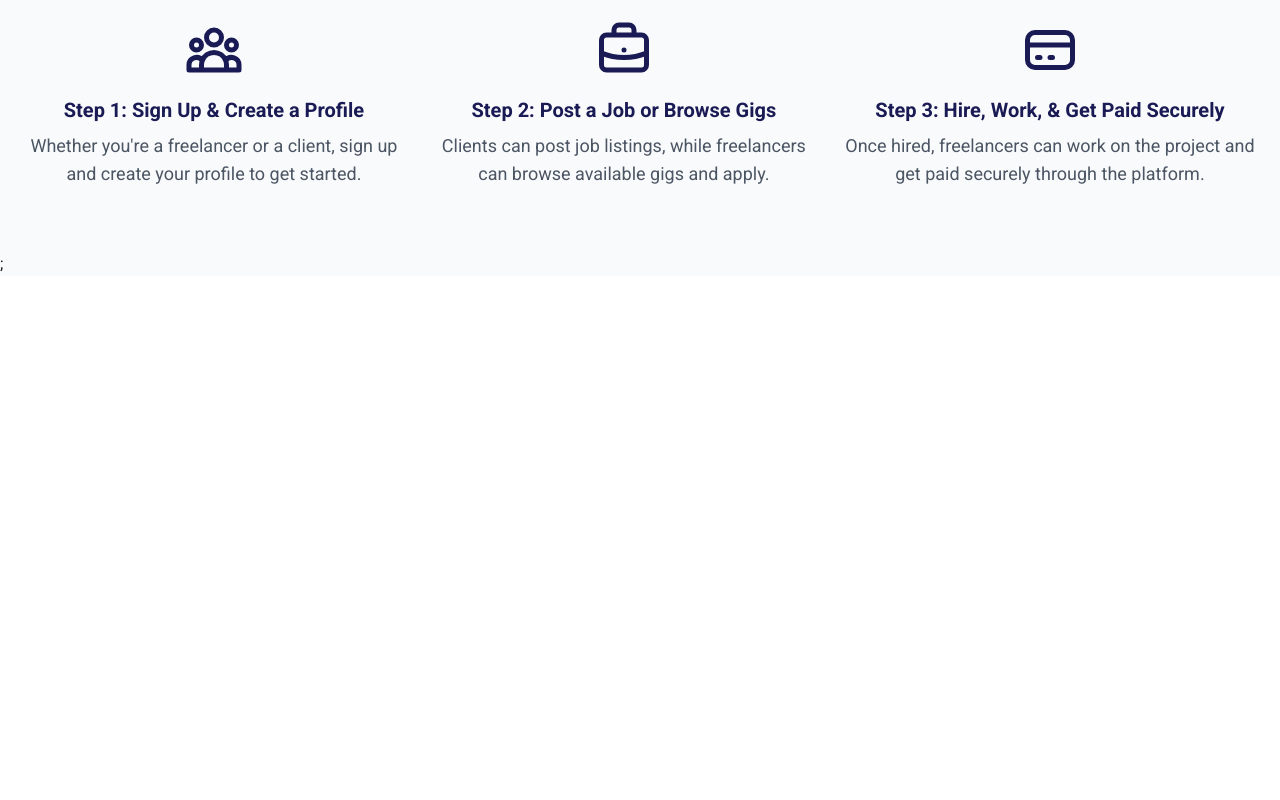
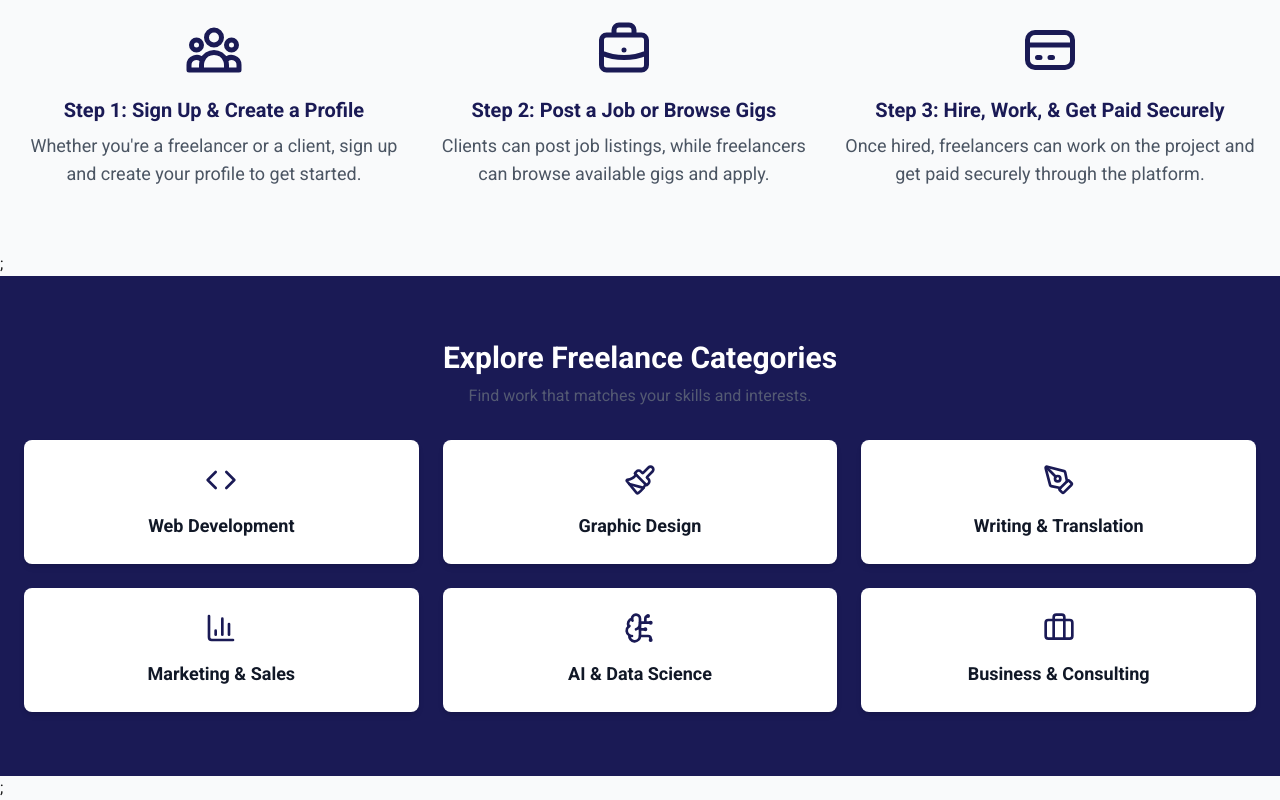
Before and after one commit to Bz14/Freelancing-System, a Next.js app in the folder Frontend/proconnect/: page / in a window 1280 px wide. Shown: the part 873-1673 px from the top of the page. Before the commit the page ends 1149 px from the top, so only its background shows below. Built offline with nearby package versions, Linux system fonts and the light colour scheme.

Commit message:
popular jobs sction added.

```diff
--- /dev/null
+++ b/Frontend/proconnect/src/app/components/popular_jobs.tsx
@@ -0,0 +1,76 @@
+import Link from "next/link";
+import {
+  Briefcase,
+  Code,
+  Paintbrush,
+  PenTool,
+  BarChart3,
+  BrainCircuit,
+} from "lucide-react";
+
+const categories = [
+  {
+    name: "Web Development",
+    icon: <Code size={32} />,
+    link: "/jobs/web-development",
+  },
+  {
+    name: "Graphic Design",
+    icon: <Paintbrush size={32} />,
+    link: "/jobs/graphic-design",
+  },
+  {
+    name: "Writing & Translation",
+    icon: <PenTool size={32} />,
+    link: "/jobs/writing",
+  },
+  {
+    name: "Marketing & Sales",
+    icon: <BarChart3 size={32} />,
+    link: "/jobs/marketing",
+  },
+  {
+    name: "AI & Data Science",
+    icon: <BrainCircuit size={32} />,
+    link: "/jobs/ai-data-science",
+  },
+  {
+    name: "Business & Consulting",
+    icon: <Briefcase size={32} />,
+    link: "/jobs/business-consulting",
+  },
+];
+
+const CategoriesSection = () => {
+  return (
+    <section className="py-16 bg-primary">
+      <div className="container mx-auto px-6 text-center">
+        <h2 className="text-3xl font-bold text-white">
+          Explore Freelance Categories
+        </h2>
+        <p className="text-secondary mt-2">
+          Find work that matches your skills and interests.
+        </p>
+
+        <div className="grid grid-cols-1 sm:grid-cols-2 md:grid-cols-3 gap-6 mt-8">
+          {categories.map((category, index) => (
+            <Link
+              key={index}
+              href={category.link}
+              className="group bg-white p-6 rounded-lg shadow-md hover:scale-105 transition duration-300 flex flex-col items-center"
+            >
+              <div className="text-primary group-hover:text-secondary">
+                {category.icon}
+              </div>
+              <h3 className="mt-4 text-lg font-semibold text-gray-900">
+                {category.name}
+              </h3>
+            </Link>
+          ))}
+        </div>
+      </div>
+    </section>
+  );
+};
+
+export default CategoriesSection;
--- a/Frontend/proconnect/src/app/page.tsx
+++ b/Frontend/proconnect/src/app/page.tsx
@@ -1,11 +1,13 @@
 import HeroSection from "./components/hero_section";
 import HowItWorksSection from "./components/how_it_works";
+import CategoriesSection from "./components/popular_jobs";
 
 export default function Home() {
   return (
     <section className="bg-gray-50 ">
       <HeroSection />;
       <HowItWorksSection />;
+      <CategoriesSection />;
     </section>
   );
 }
```
